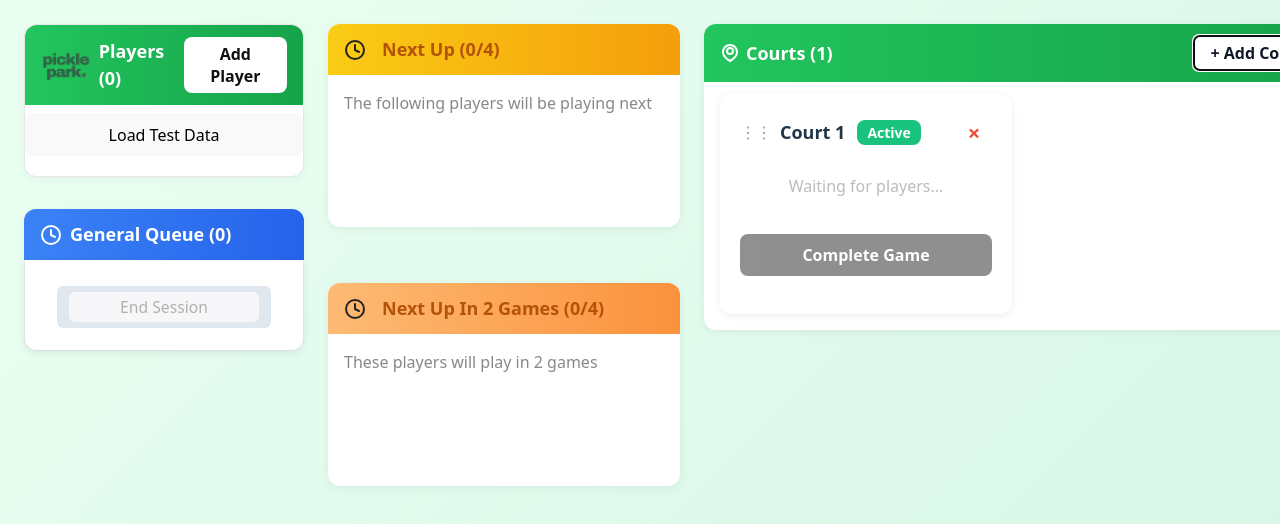
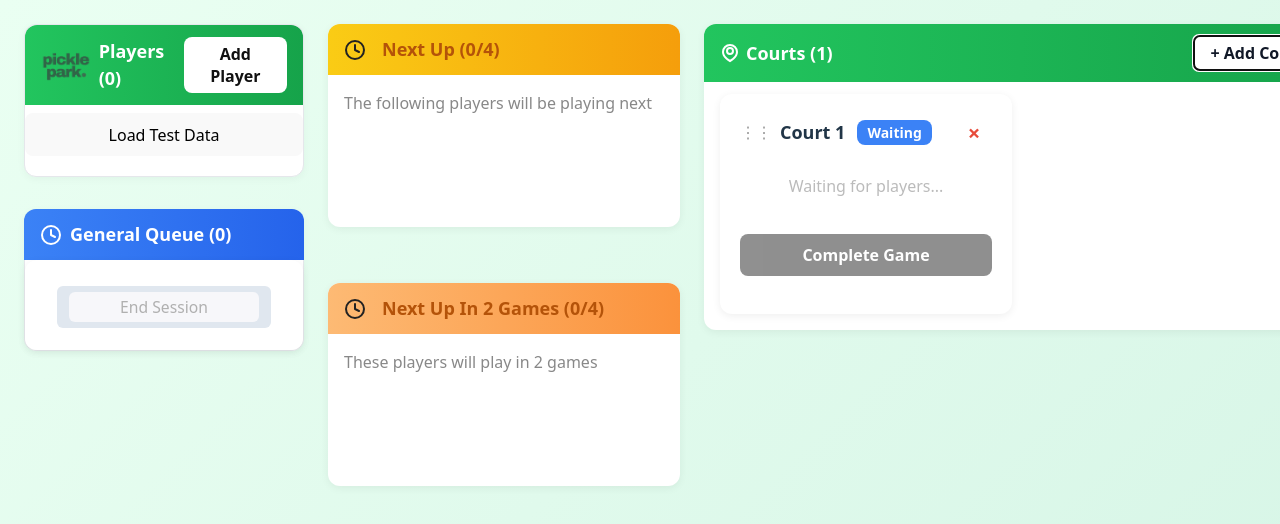
Before and after one commit to ghf4336/PaddleStack, a React (Vite) app in the folder client/: page / in a window 1280 px wide. Both pictures are taken after a click on the button "+ Add Court". Shown: the top 524 px of the page. Built offline with nearby package versions, Linux system fonts and the light colour scheme.

Commit message:
add waiting court status

```diff
--- a/client/src/CourtsPanel.jsx
+++ b/client/src/CourtsPanel.jsx
@@ -99,7 +99,27 @@ function CourtsPanel({ courts, courtToRemove, handleRemoveCourt, handleConfirmRe
                       <span style={{ marginRight: 8, color: '#999', fontSize: 16, cursor: 'grab' }}>⋮⋮</span>
                     </DraggablePlayer>
                     <span style={{ fontWeight: 700, fontSize: 18 }}>Court {court.number}</span>
-                    <span style={{ marginLeft: 12, background: '#19c37d', color: '#fff', fontWeight: 600, fontSize: 14, borderRadius: 8, padding: '2px 10px' }}>Active</span>
+                    {court.players && court.players.length === 4 ? (
+                      <span style={{
+                        marginLeft: 12,
+                        background: '#19c37d',
+                        color: '#fff',
+                        fontWeight: 600,
+                        fontSize: 14,
+                        borderRadius: 8,
+                        padding: '2px 10px'
+                      }}>Active</span>
+                    ) : (
+                      <span style={{
+                        marginLeft: 12,
+                        background: '#3b82f6', // General queue blue
+                        color: '#fff',
+                        fontWeight: 600,
+                        fontSize: 14,
+                        borderRadius: 8,
+                        padding: '2px 10px'
+                      }}>Waiting</span>
+                    )}
                     <button
                         className="remove-court-btn"
                         title="Remove court"
```
Also changed, not shown: 1 other file (tests, documents, lock files or other folders).
